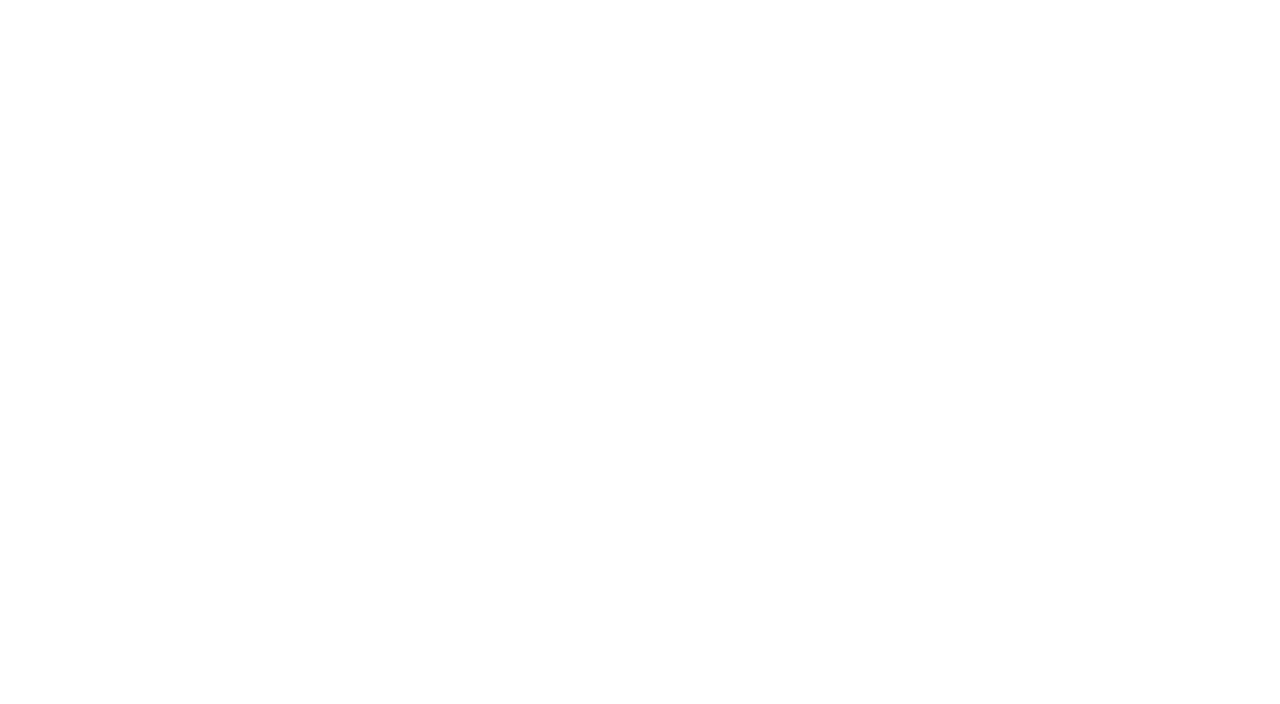
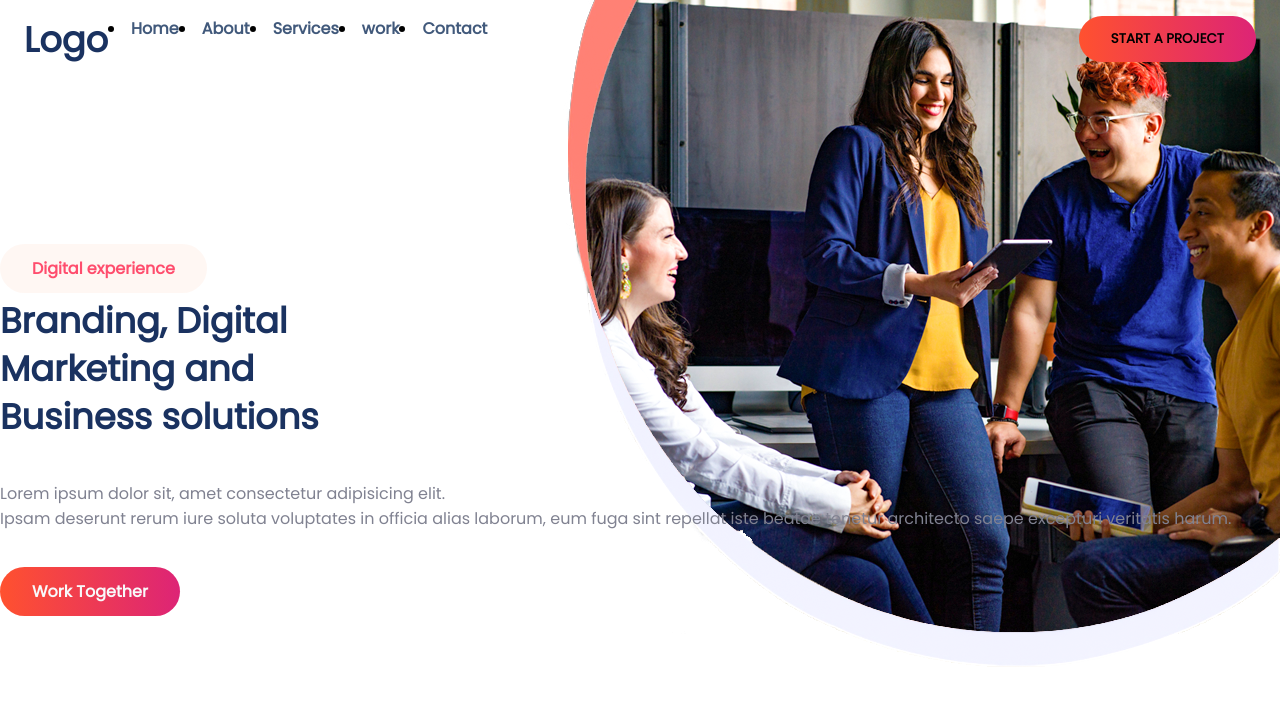
Before and after one commit to jibinbabu777/digital-marketing-html-css, a plain HTML site: page index.html in a window 1280 px wide. Drawn offline with nearby package versions, Linux system fonts and the light colour scheme.

Commit message:
banner area

```diff
--- a/index.html
+++ b/index.html
@@ -6,9 +6,76 @@
     <meta name="viewport" content="width=device-width, initial-scale=1.0">
     <title>Digital Marketing</title>
     <link rel="stylesheet" href="style.css">
+    <link rel="stylesheet" href="https://cdnjs.cloudflare.com/ajax/libs/bootstrap-icons/1.9.1/font/bootstrap-icons.min.css">
 </head>
 <body>
+    <header>
+        <nav id="nav" class="flex font-poppins">
+            <div class="nav-brand text-lg font-bold">
+                <a href="#" class="text-dark">
+                    Logo
+                </a>
+            </div>
+            <div class="toggle-btn">
+                <button class="btn">
+                    <i class="bi bi-filter-right"></i>
+                </button>
+            </div>
+            <div class="collapse flex-grow">
+                <ui class="flex">
+                    <li>
+                        <a href="#" class="link">Home</a>
+                    </li>
+                    <li>
+                        <a href="#" class="link">About</a>
+                    </li>
+                    <li>
+                        <a href="#" class="link">Services</a>
+                    </li>
+                    <li>
+                        <a href="#" class="link">work</a>
+                    </li>
+                    <li>
+                        <a href="#" class="link">Contact</a>
+                    </li>
+                </ui>
+            </div>
+            <div class="flex-initial">
+                <ul class="flex">
+                    <button class="btn btn-primary bg-gradient  text-uppercase">Start a Project</button>
+                </ul>
+            </div>
+        </nav>
+    </header>
 
+    <!-- main -->
+    <main id="site-main">
+        <!-- banner area -->
+        <section class="banner-area font-poppins">
+            <div class="container mx-auto banner-title">
+                <div class="title">
+                    <span class="d-inline btn btn-primary bg-gradient-peach text-red">
+                        Digital experience</span>
+                        <div class="py-2 branding text-dark text-lg sm-text-Xl font-bold">
+                            <span class="d-block">Branding, Digital</span>
+                            <span class="d-block">Marketing and</span>
+                            <span class="d-block">Business solutions</span>
+                        </div>
+                        <div class="py-5">
+                            <p class="text-gray">
+                                Lorem ipsum dolor sit, amet consectetur adipisicing elit.
+                            </p>
+                            <p class="text-gray">Ipsam deserunt rerum iure soluta voluptates in officia alias laborum, eum fuga sint repellat iste beatae tenetur architecto saepe excepturi veritatis harum.</p>
+                        </div>
+                        <div class="py-5">
+                            <a href="#" class="btn btn-primary bg-gradient text-white ">Work Together</a>
+                        </div>
+
+                </div>
+            </div>
+        </section>
+
+    </main>
 
 
 
--- a/main.js
+++ b/main.js
@@ -0,0 +1,13 @@
+// execute script after page load
+window.onload = function digital_fn(){
+
+    // toggle button
+    let toggle = document.querySelector("#nav .toggle-btn");
+    let collapse = document.querySelector("#nav .collapse");
+
+    toggle.addEventListener('click', function(event){
+        collapse.classList.toggle('active')
+        // console.log(toggle)
+    });
+
+}
--- a/style.css
+++ b/style.css
@@ -0,0 +1,392 @@
+@import url('https://fonts.googleapis.com/css2?family=Poppins&display=swap');
+
+/* ------------------- Variables ------------------------ */
+
+:root{
+    /* text colors */
+    --text-gray : #808291;
+    --text-white: #f8f9fa;
+    --text-light: #f6f6f6;
+    --text-dark : #1A3260;
+    --text-dark2 : #1A3760D4;
+    --text-red : #ff4d6d;
+    --box-shadow: 0px 0px 50px 0px rgb(0 0 0 / 10%);
+    --bg-blue: rgb(249, 243, 255);
+    --bg-red: rgb(254, 247, 252);
+    --bg-yellow:rgb(255, 255, 246);
+    --bg-purple: rgb(246, 255, 255);
+
+    /* font familiy */
+    --font-poppins : "Poppins", 'sans-serif';
+
+    /* gradient colors */
+    --bg-gradient : linear-gradient(to right, #ff512f, #dd2476);
+    --bg-gradient-indigo: linear-gradient(to right, #8e2de2, #4a00e0);
+    --bg-gradient-peach: linear-gradient(to right, #fff7f3, #fff7f3);
+
+    /* images */
+    --bg-cover : url('./assets/bgimg1.png');
+    --bg-image1: url('./assets/img1.png');
+    --bg-image2: url('./assets/img2.png');
+    --bg-image3: url('./assets/img3.png');
+}
+
+* > * {
+    box-sizing: border-box;
+    padding: 0;
+    margin: 0;
+}
+
+a{
+    text-decoration: none;
+}
+
+ul{
+    list-style-type: none;
+}
+
+
+/* ------------------- /Variables ------------------------ */
+
+/* ------------------- Global Classes ------------------------ */
+
+.text-dark{
+    color: var(--text-dark);
+}
+
+.text-white{
+    color: var(--text-white);
+}
+
+.text-light{
+    color: var(--text-light);
+}
+
+.text-gray{
+    color: var(--text-gray);
+}
+
+.text-red{
+    color: var(--text-red);
+}
+
+.bg-gradient{
+    background: var(--bg-gradient);
+}
+
+.bg-gradient-indigo{
+    background: var(--bg-gradient-indigo);
+}
+
+.bg-gradient-peach{
+    background: var(--bg-gradient-peach);
+}
+
+.bg-gradient-red{
+    background: var(--bg-red);
+}
+
+.bg-gradient-blue{
+    background: var(--bg-blue);
+}
+
+.bg-gradient-yellow{
+    background: var(--bg-yellow);
+}
+
+.bg-gradient-purple{
+    background: var(--bg-purple);
+}
+
+.font-poppins{
+    font-family: var(--font-poppins);
+}
+
+.text-center{
+    text-align: center;
+}
+
+.text-sm{
+    font-size: 1em;
+    line-height: 1.5em;
+}
+
+.text-md{
+    font-size: 1.5em;
+}
+
+.text-lg{
+    font-size: 2.2em;
+    line-height: 3rem;
+}
+
+.text-xl{
+    font-size: 3em;
+}
+
+.text-2xl{
+    font-size: 5em;
+}
+
+.font-bold{
+    font-weight: bold;
+}
+
+.flex{
+    display: flex;
+}
+
+.flex-row{
+    flex-direction: row;
+}
+
+.flex-column{
+    flex-direction: column;
+}
+
+.flex-wrap{
+    flex-wrap: wrap;
+}
+
+.flex-initial{
+    flex: 0 1 auto;
+}
+
+.flex-grow{
+    flex-grow: 1;
+}
+
+.justify-center{
+    justify-content: center;
+}
+
+.text-uppercase{
+    text-transform: uppercase;
+}
+
+.container{
+    width: 100%;
+}
+
+.container-fluid{
+    width: 98%;
+}
+
+.mx-auto{
+    margin-left: auto;
+    margin-right: auto;
+}
+
+.py-2{
+    padding-top: 1rem;
+    padding-bottom: 1rem;
+}
+
+.py-5{
+    padding-top: 1.5rem;
+    padding-bottom: 1.5rem;
+}
+
+.py-10{
+    padding-top: 4.5rem;
+    padding-bottom: 4.5rem;
+}
+
+.px-5{
+    padding-left: 1.5rem;
+    padding-right: 1.5rem;
+}
+
+.px-10{
+    padding-left: 3.5rem;
+    padding-right: 3.5rem;
+}
+
+.link{
+    color: var(--text-dark2);
+    font-weight: bold;
+}
+
+.link:hover{
+    color: var(--text-red);
+}
+
+.btn{
+    border: none;
+    background-color: transparent;
+    cursor: pointer;
+}
+
+.btn-primary{
+    padding: .8rem 2rem;
+    border-radius: 50px;
+    font-family: var(--font-poppins);
+    font-weight: bold;
+}
+
+.btn-shodow{
+    box-shadow: var(--box-shadow);
+}
+
+.btn-primary:hover{
+    background: var(--bg-gradient-indigo);
+}
+
+.bg-cover{
+    background: var(--bg-cover);
+    object-fit: fill;
+}
+
+.d-iniine{
+    display: inline-block;
+}
+
+.d-block{
+    display: block;
+}
+
+.grid{
+    display: grid;
+}
+
+.cols-1{
+    grid-template-columns: repeat(1, minmax(0, 1fr));
+}
+
+.w-100{
+    width: 100%;
+}
+
+.w-50{
+    width: 50%;
+}
+
+
+/* ------------------- /Global Classes ------------------------ */
+
+/* ------------------- Media Query ------------------------ */
+
+/* for large screen sm (640px) */
+@media (min-width: 640px) {
+    .container{
+        max-width: 640px;
+    }
+}
+
+/* for large screen md (768px) */
+@media (min-width: 768px) {
+    .container{
+        max-width: 768px;
+    }
+}
+
+/* for large screen lg (1024px) */
+@media (min-width: 1024px) {
+    .container{
+        max-width: 1024px;
+    }
+
+    #nav .toggle-btn > button{
+        display: none;
+    }
+
+    #nav{
+        flex-direction: row !important;
+    }
+
+    .collapse{
+        max-height: initial !important;
+    }
+
+    .collapse ul{
+        flex-direction: row !important;
+    }
+
+    .active{
+        max-height: 100% !important;
+    }
+
+}
+
+/* for large screen xl (1280px) */
+@media (min-width: 1280px) {
+    .container{
+        max-width: 1280px;
+    }
+
+    #nav{
+        background: transparent !important;
+    }
+
+    #nav .flex-initial ul button{
+        display: inline-block !important;
+    }
+
+}
+
+/* ------------------- /Media Query ------------------------ */
+
+
+/* ------------------- Navigation Style ------------------------ */
+#nav{
+    position: absolute;
+    top: 0; left: 0;
+    width: 100%;
+    padding: 1rem 1.5rem;
+    background: var(--text-light);
+    flex-direction: column;
+}
+
+#nav .collapse{
+    max-height: 0px;
+    overflow-y: hidden;
+    transition: all 0.9s ease;
+}
+
+#nav .collapse ul{
+    flex-direction: column;
+    text-align: center;
+    padding: 0 3rem;
+}
+
+#nav .collapse ul > li{
+   padding: 0 1.5rem;
+   line-height: 3rem;
+   font-size: 1.1em;
+}
+
+#nav .toggle-btn > button{
+    font-size: 2em;
+    position: absolute;
+    right: 0; top: 0;
+    padding: 1rem;
+    color: var(--text-dark2);
+}
+
+#nav .flex-initial ul button{
+    display: none;
+}
+
+.active{
+    max-height: 50vh !important;
+}
+
+
+/* ------------------- /Navigation Style ------------------------ */
+
+/* ------------------- Banner area Style ------------------------ */
+
+#site-main .banner-area{
+    width: 100%;
+    position: relative;
+    background: var(--bg-cover) no-repeat;
+    background-position-x: right;
+    z-index: -99;
+}
+
+#site-main .banner-area .banner-title{
+    height: 95vh;
+    padding-top: 16rem;
+}
+
+/* ------------------- /Banner area Style ------------------------ */
```
